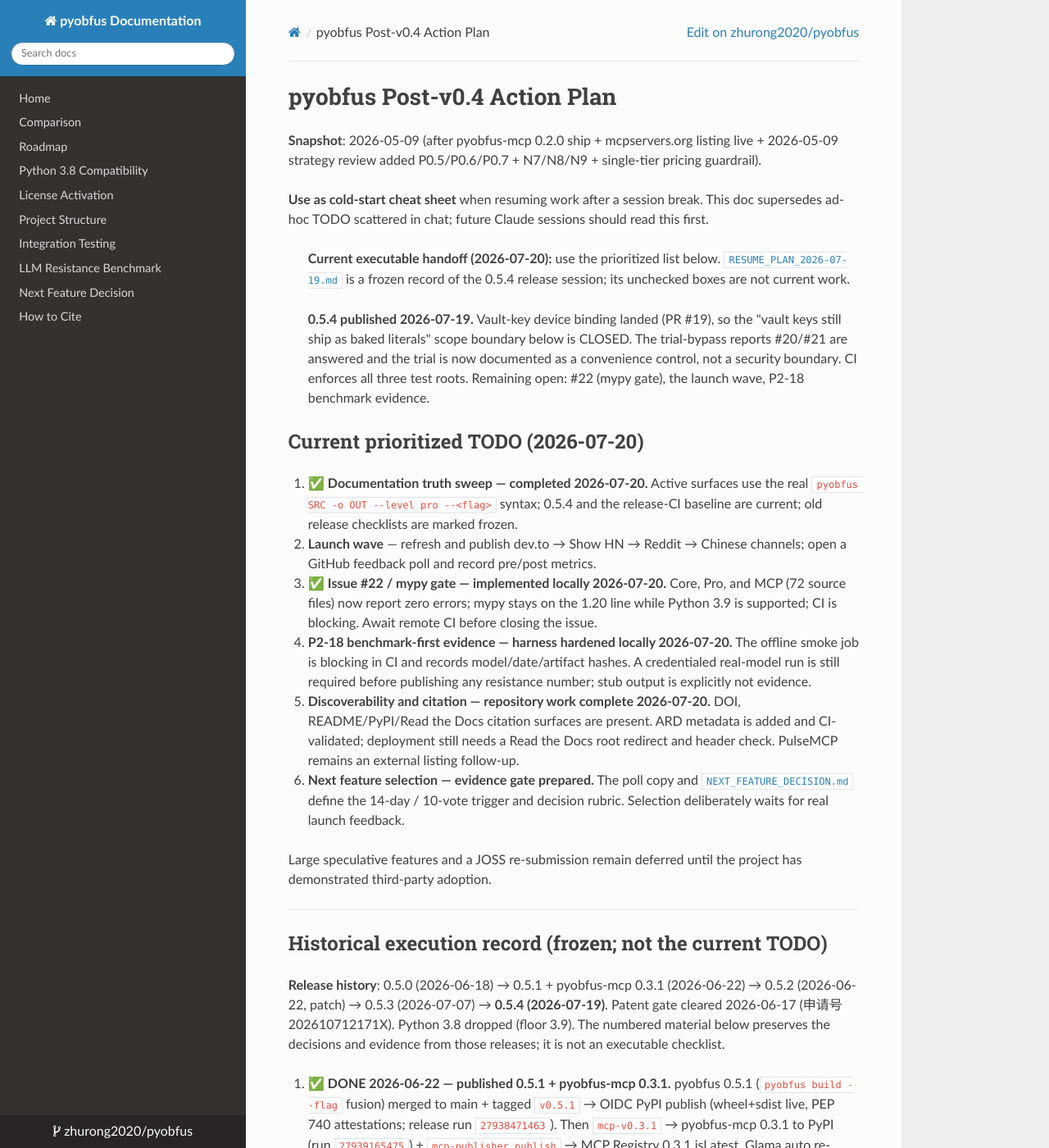
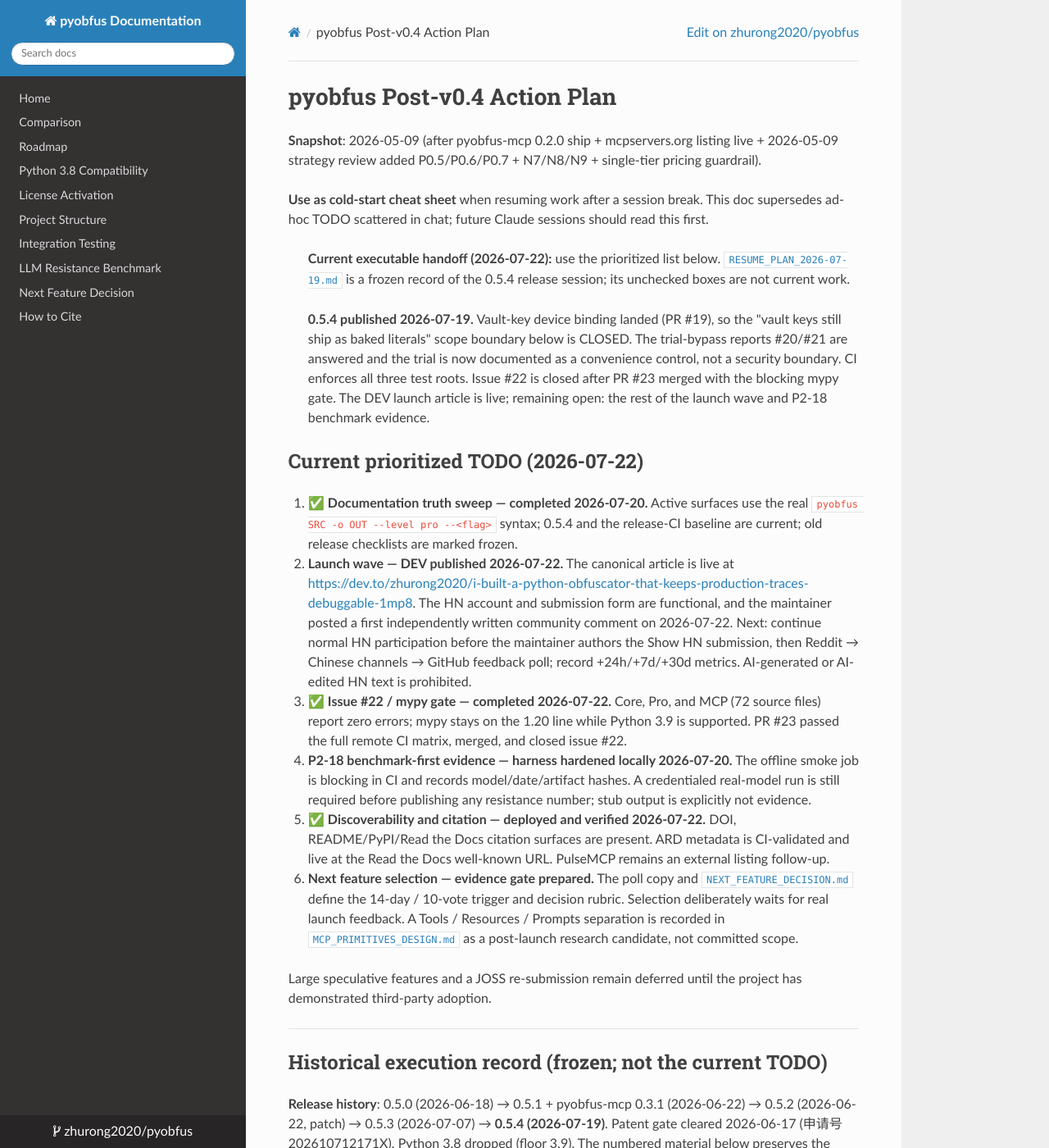
Before and after one commit to zhurong2020/pyobfus, an MkDocs documentation site: the page built from docs/POST_V0.4_TODO.md, in a window 1280 px wide and 1400 px high. Shown: the whole window at 82% size. Built offline with MkDocs 1.6.1, drawn with Linux system fonts in a browser that asks for light colours; nearby versions of some CDN libraries.

Commit message:
Document launch publication status and update release handoff

```diff
--- a/docs/POST_V0.4_TODO.md
+++ b/docs/POST_V0.4_TODO.md
@@ -4,7 +4,7 @@
 
 **Use as cold-start cheat sheet** when resuming work after a session break. This doc supersedes ad-hoc TODO scattered in chat; future Claude sessions should read this first.
 
-> **Current executable handoff (2026-07-20):** use the prioritized list below.
+> **Current executable handoff (2026-07-22):** use the prioritized list below.
 > [`RESUME_PLAN_2026-07-19.md`](RESUME_PLAN_2026-07-19.md) is a frozen record of
 > the 0.5.4 release session; its unchecked boxes are not current work.
 >
@@ -12,32 +12,40 @@
 > the "vault keys still ship as baked literals" scope boundary below is CLOSED.
 > The trial-bypass reports #20/#21 are answered and the trial is now documented
 > as a convenience control, not a security boundary. CI enforces all three test
-> roots. Remaining open: #22 (mypy gate), the launch wave, P2-18 benchmark
-> evidence.
+> roots. Issue #22 is closed after PR #23 merged with the blocking mypy gate.
+> The DEV launch article is live; remaining open: the rest of the launch wave
+> and P2-18 benchmark evidence.
 
-## Current prioritized TODO (2026-07-20)
+## Current prioritized TODO (2026-07-22)
 
 1. ✅ **Documentation truth sweep — completed 2026-07-20.** Active surfaces use
    the real `pyobfus SRC -o OUT --level pro --<flag>` syntax; 0.5.4 and the
    release-CI baseline are current; old release checklists are marked frozen.
-2. **Launch wave** — refresh and publish dev.to → Show HN → Reddit → Chinese
-   channels; open a GitHub feedback poll and record pre/post metrics.
-3. ✅ **Issue #22 / mypy gate — implemented locally 2026-07-20.** Core, Pro,
-   and MCP (72 source files) now report zero errors; mypy stays on the 1.20
-   line while Python 3.9 is supported; CI is blocking. Await remote CI before
-   closing the issue.
+2. **Launch wave — DEV published 2026-07-22.** The canonical article is live at
+   <https://dev.to/zhurong2020/i-built-a-python-obfuscator-that-keeps-production-traces-debuggable-1mp8>.
+   The HN account and submission form are functional, and the maintainer posted
+   a first independently written community comment on 2026-07-22. Next:
+   continue normal HN participation before the maintainer authors the Show HN
+   submission, then Reddit → Chinese channels → GitHub feedback poll; record
+   +24h/+7d/+30d metrics. AI-generated or AI-edited HN text is prohibited.
+3. ✅ **Issue #22 / mypy gate — completed 2026-07-22.** Core, Pro, and MCP (72
+   source files) report zero errors; mypy stays on the 1.20 line while Python
+   3.9 is supported. PR #23 passed the full remote CI matrix, merged, and
+   closed issue #22.
 4. **P2-18 benchmark-first evidence — harness hardened locally 2026-07-20.**
    The offline smoke job is blocking in CI and records model/date/artifact
    hashes. A credentialed real-model run is still required before publishing
    any resistance number; stub output is explicitly not evidence.
-5. **Discoverability and citation — repository work complete 2026-07-20.** DOI,
+5. ✅ **Discoverability and citation — deployed and verified 2026-07-22.** DOI,
    README/PyPI/Read the Docs citation surfaces are present. ARD metadata is
-   added and CI-validated; deployment still needs a Read the Docs root redirect
-   and header check. PulseMCP remains an external listing follow-up.
+   CI-validated and live at the Read the Docs well-known URL. PulseMCP remains
+   an external listing follow-up.
 6. **Next feature selection — evidence gate prepared.** The poll copy and
    [`NEXT_FEATURE_DECISION.md`](NEXT_FEATURE_DECISION.md) define the 14-day /
    10-vote trigger and decision rubric. Selection deliberately waits for real
-   launch feedback.
+   launch feedback. A Tools / Resources / Prompts separation is recorded in
+   [`MCP_PRIMITIVES_DESIGN.md`](MCP_PRIMITIVES_DESIGN.md) as a post-launch
+   research candidate, not committed scope.
 
 Large speculative features and a JOSS re-submission remain deferred until the
 project has demonstrated third-party adoption.
```
Also changed, not shown: _drafts/launch-v0.5.4/README.md (+35 -4 lines), _drafts/launch-v0.5.4/devto.md (+1 -1 lines), _drafts/launch-v0.5.4/reddit-python.md (+63 -17 lines), _drafts/launch-v0.5.4/show-hn.md (+31 -31 lines), docs/MCP_PRIMITIVES_DESIGN.md (added, +140 -0 lines), 1 other file.
